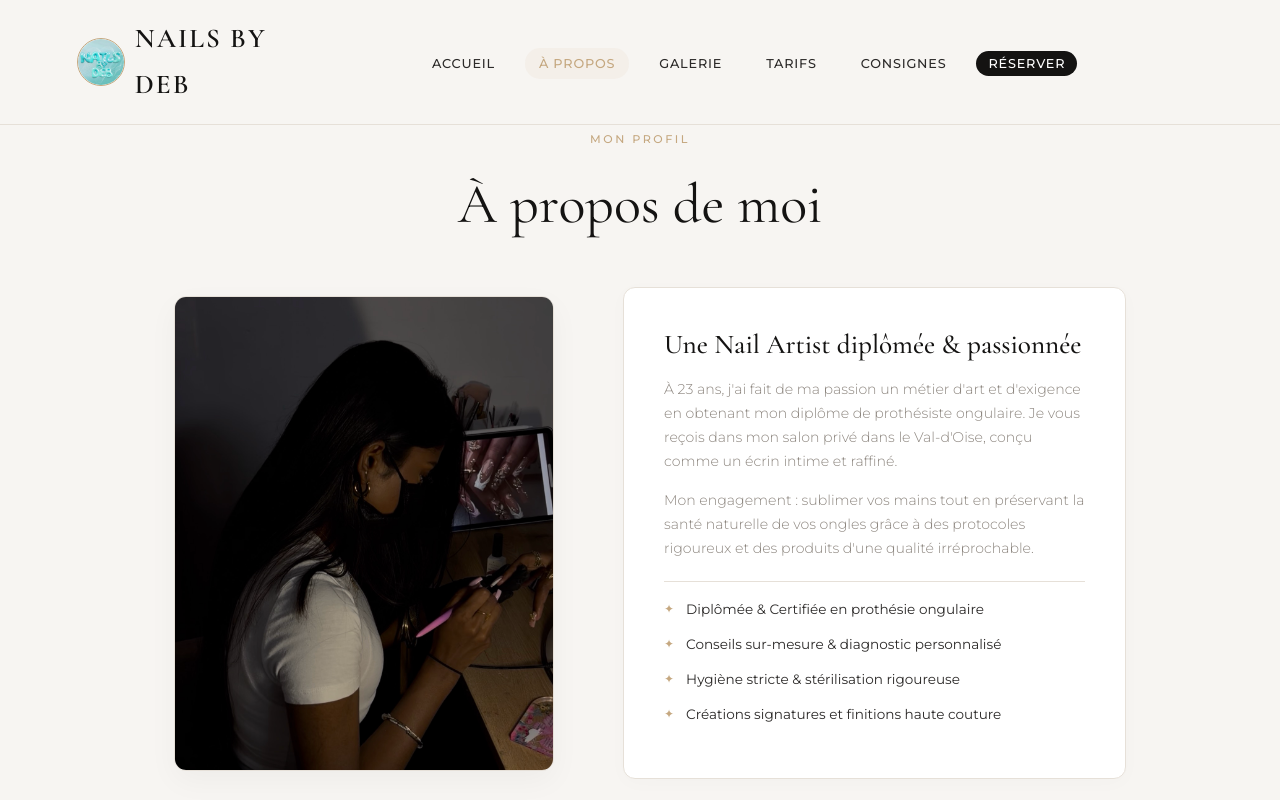
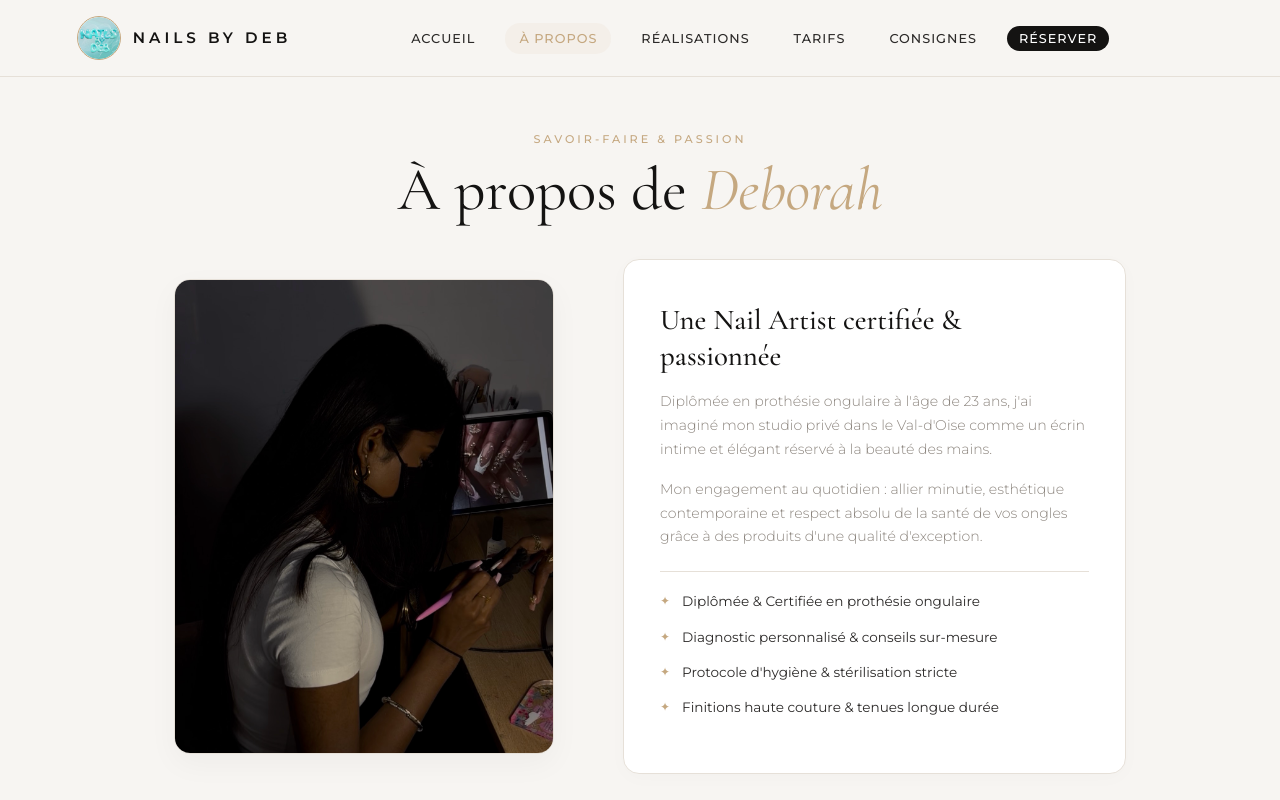
Before and after one commit to jrpsg92/NailsbyDeb, a plain HTML site: page about.html in a window 1280 px wide. Shown: the top 800 px of the page. Drawn offline with nearby package versions, Linux system fonts and the light colour scheme.

Commit message:
Update about.html

```diff
--- a/about.html
+++ b/about.html
@@ -6,7 +6,7 @@
     <title>À propos — Nails by Deb</title>
     <link rel="preconnect" href="https://fonts.googleapis.com">
     <link rel="preconnect" href="https://fonts.gstatic.com" crossorigin>
-    <link href="https://fonts.googleapis.com/css2?family=Cormorant+Garamond:ital,wght@0,400;0,500;0,600;1,400&family=Montserrat:wght@300;400;500;600&display=swap" rel="stylesheet">
+    <link href="https://fonts.googleapis.com/css2?family=Cormorant+Garamond:ital,wght@0,300;0,400;0,500;0,600;1,400&family=Montserrat:wght@300;400;500;600&display=swap" rel="stylesheet">
     <style>
         :root {
             --bg-main: #F7F5F2;
@@ -16,29 +16,26 @@
             --text-main: #2C2A29;
             --text-muted: #8C857E;
             --border: #E6E0D8;
-            --radius: 12px;
+            --radius: 16px;
             --transition: all 0.4s cubic-bezier(0.16, 1, 0.3, 1);
         }
 
         * { box-sizing: border-box; margin: 0; padding: 0; }
         body { background-color: var(--bg-main); color: var(--text-main); font-family: 'Montserrat', sans-serif; line-height: 1.7; -webkit-tap-highlight-color: transparent; overflow-x: hidden; }
 
-        @keyframes fadeUp {
-            from { opacity: 0; transform: translateY(35px); }
-            to { opacity: 1; transform: translateY(0); }
-        }
+        @keyframes fadeUp { from { opacity: 0; transform: translateY(35px); } to { opacity: 1; transform: translateY(0); } }
         .animate-up { animation: fadeUp 0.8s cubic-bezier(0.16, 1, 0.3, 1) forwards; opacity: 0; }
         .delay-1 { animation-delay: 0.1s; }
         .delay-2 { animation-delay: 0.25s; }
 
-        header { position: relative; width: 100%; background: rgba(247, 245, 242, 0.98); border-bottom: 1px solid var(--border); z-index: 1000; padding: 12px 4%; display: flex; flex-direction: column; align-items: center; gap: 10px; }
-        .brand-logo { display: flex; align-items: center; gap: 10px; text-decoration: none; color: var(--accent-dark); }
-        .brand-logo img { width: 38px; height: 38px; border-radius: 50%; object-fit: cover; border: 1px solid var(--accent-gold); }
-        .brand-logo span { font-family: 'Cormorant Garamond', serif; font-size: 1.25rem; letter-spacing: 2px; text-transform: uppercase; font-weight: 600; }
+        header { position: relative; width: 100%; background: rgba(247, 245, 242, 0.98); border-bottom: 1px solid var(--border); z-index: 1000; padding: 14px 4%; display: flex; flex-direction: column; align-items: center; gap: 12px; }
+        .brand-logo { display: flex; align-items: center; gap: 12px; text-decoration: none; color: var(--accent-dark); white-space: nowrap; }
+        .brand-logo img { width: 40px; height: 40px; border-radius: 50%; object-fit: cover; border: 1px solid var(--accent-gold); flex-shrink: 0; }
+        .brand-logo span { font-family: 'Montserrat', sans-serif; font-size: 0.88rem; letter-spacing: 3.5px; text-transform: uppercase; font-weight: 600; color: var(--accent-dark); white-space: nowrap; }
 
         nav { width: 100%; display: flex; justify-content: center; }
         nav ul { display: flex; list-style: none; gap: 4px; justify-content: center; align-items: center; flex-wrap: wrap; padding: 2px 0; }
-        nav a { text-decoration: none; color: var(--text-main); font-size: 0.65rem; font-weight: 500; text-transform: uppercase; letter-spacing: 0.8px; padding: 5px 8px; border-radius: 15px; transition: var(--transition); }
+        nav a { text-decoration: none; color: var(--text-main); font-size: 0.65rem; font-weight: 500; text-transform: uppercase; letter-spacing: 1px; padding: 5px 8px; border-radius: 15px; transition: var(--transition); }
         nav a:hover, nav a.active { color: var(--accent-gold); background: rgba(197, 168, 128, 0.08); }
         .btn-nav { background-color: var(--accent-dark) !important; color: #FFF !important; padding: 5px 12px !important; }
 
@@ -46,15 +43,16 @@
             header { position: fixed; top: 0; left: 0; flex-direction: row; justify-content: space-between; padding: 16px 6%; backdrop-filter: blur(12px); }
             nav ul { gap: 16px; flex-wrap: nowrap; }
             nav a { font-size: 0.8rem; padding: 8px 14px; }
-            .brand-logo img { width: 48px; height: 48px; }
-            .brand-logo span { font-size: 1.7rem; }
+            .brand-logo img { width: 44px; height: 44px; }
+            .brand-logo span { font-size: 0.95rem; letter-spacing: 4px; }
             section { padding-top: 130px !important; }
         }
 
-        section { padding: 40px 5% 50px; max-width: 1100px; margin: 0 auto; }
+        section { padding: 40px 5% 60px; max-width: 1100px; margin: 0 auto; }
         .section-header { text-align: center; margin-bottom: 35px; }
-        .section-header p { color: var(--accent-gold); font-size: 0.7rem; text-transform: uppercase; letter-spacing: 2.5px; margin-bottom: 8px; font-weight: 500; }
-        .section-header h1 { font-family: 'Cormorant Garamond', serif; font-size: clamp(2.1rem, 5vw, 3.5rem); color: var(--accent-dark); font-weight: 400; }
+        .section-header p { color: var(--accent-gold); font-size: 0.7rem; text-transform: uppercase; letter-spacing: 3px; margin-bottom: 8px; font-weight: 500; }
+        .section-header h1 { font-family: 'Cormorant Garamond', serif; font-size: clamp(2.2rem, 5vw, 3.8rem); color: var(--accent-dark); font-weight: 400; line-height: 1.1; }
+        .section-header h1 em { font-style: italic; color: var(--accent-gold); font-weight: 300; }
 
         .about-layout { display: grid; grid-template-columns: 1fr; gap: 30px; align-items: center; }
         @media (min-width: 850px) { .about-layout { grid-template-columns: 1fr 1.2fr; gap: 50px; } }
@@ -63,19 +61,19 @@
         .about-img-box img { width: 100%; height: 100%; object-fit: cover; display: block; transition: transform 0.7s ease; }
         .about-img-box:hover img { transform: scale(1.05); }
 
-        .about-card { background: var(--bg-card); border: 1px solid var(--border); padding: 30px; border-radius: var(--radius); box-shadow: 0 4px 20px rgba(0,0,0,0.02); transition: var(--transition); }
-        .about-card:hover { border-color: var(--accent-gold); transform: translateY(-5px); box-shadow: 0 10px 30px rgba(197, 168, 128, 0.15); }
-        @media (min-width: 600px) { .about-card { padding: 40px; } }
+        .about-card { background: var(--bg-card); border: 1px solid var(--border); padding: 32px 28px; border-radius: var(--radius); box-shadow: 0 4px 20px rgba(0,0,0,0.02); transition: var(--transition); }
+        .about-card:hover { border-color: var(--accent-gold); transform: translateY(-4px); box-shadow: 0 10px 30px rgba(197, 168, 128, 0.15); }
+        @media (min-width: 600px) { .about-card { padding: 42px 36px; } }
 
-        .about-card h3 { font-family: 'Cormorant Garamond', serif; font-size: 1.7rem; margin-bottom: 16px; color: var(--accent-dark); line-height: 1.25; font-weight: 500; }
-        .about-card p { color: var(--text-muted); margin-bottom: 15px; font-size: 0.88rem; font-weight: 300; }
+        .about-card h3 { font-family: 'Cormorant Garamond', serif; font-size: 1.8rem; margin-bottom: 16px; color: var(--accent-dark); line-height: 1.25; font-weight: 500; }
+        .about-card p { color: var(--text-muted); margin-bottom: 16px; font-size: 0.88rem; font-weight: 300; line-height: 1.7; }
 
-        .about-highlights { list-style: none; margin-top: 20px; border-top: 1px solid var(--border); padding-top: 16px; }
+        .about-highlights { list-style: none; margin-top: 22px; border-top: 1px solid var(--border); padding-top: 18px; }
         .about-highlights li { position: relative; padding-left: 22px; margin-bottom: 12px; font-size: 0.85rem; font-weight: 400; color: var(--text-main); transition: var(--transition); }
-        .about-highlights li:hover { color: var(--accent-gold); transform: translateX(5px); }
+        .about-highlights li:hover { color: var(--accent-gold); transform: translateX(4px); }
         .about-highlights li::before { content: "✦"; position: absolute; left: 0; color: var(--accent-gold); font-size: 0.75rem; top: 1px; }
 
-        footer { background-color: var(--accent-dark); color: #FAF8F5; padding: 40px 5% 25px; text-align: center; margin-top: 40px; border-top: 1px solid var(--border); }
+        footer { background-color: var(--accent-dark); color: #FAF8F5; padding: 40px 5% 25px; text-align: center; margin-top: 50px; border-top: 1px solid var(--border); }
         footer h3 { font-family: 'Cormorant Garamond', serif; font-size: 1.6rem; margin-bottom: 6px; letter-spacing: 1px; font-weight: 400; }
         footer p { color: #A8A29E; font-size: 0.78rem; margin-bottom: 20px; font-weight: 300; }
         .social-link { display: inline-block; color: #FFF; text-decoration: none; border: 1px solid rgba(197, 168, 128, 0.5); padding: 8px 20px; border-radius: 30px; font-size: 0.7rem; letter-spacing: 1.8px; text-transform: uppercase; transition: var(--transition); }
@@ -86,13 +84,13 @@
     <header>
         <a href="index.html" class="brand-logo">
             <img src="logo.png" alt="Nails by Deb Logo">
-            <span>Nails by Deb</span>
+            <span>NAILS BY DEB</span>
         </a>
         <nav>
             <ul>
                 <li><a href="index.html">Accueil</a></li>
                 <li><a href="about.html" class="active">À propos</a></li>
-                <li><a href="realisations.html">Galerie</a></li>
+                <li><a href="realisations.html">Réalisations</a></li>
                 <li><a href="tarifs.html">Tarifs</a></li>
                 <li><a href="rules.html">Consignes</a></li>
                 <li><a href="booking.html" class="btn-nav">Réserver</a></li>
@@ -102,22 +100,22 @@
 
     <section>
         <div class="section-header animate-up">
-            <p>Mon Profil</p>
-            <h1>À propos de moi</h1>
+            <p>Savoir-faire & Passion</p>
+            <h1>À propos de <em>Deborah</em></h1>
         </div>
         <div class="about-layout">
             <div class="about-img-box animate-up delay-1">
-                <img src="deborah.jpg" alt="Deborah — Prothésiste Ongulaire">
+                <img src="deborah.jpg" alt="Deborah — Prothésiste Ongulaire" onerror="this.src='https://images.unsplash.com/photo-1570172619644-dfd03ed5d881?q=80&w=600&auto=format&fit=crop';">
             </div>
             <div class="about-card animate-up delay-2">
-                <h3>Une Nail Artist diplômée & passionnée</h3>
-                <p>À 23 ans, j'ai fait de ma passion un métier d'art et d'exigence en obtenant mon diplôme de prothésiste ongulaire. Je vous reçois dans mon salon privé dans le Val-d'Oise, conçu comme un écrin intime et raffiné.</p>
-                <p>Mon engagement : sublimer vos mains tout en préservant la santé naturelle de vos ongles grâce à des protocoles rigoureux et des produits d'une qualité irréprochable.</p>
+                <h3>Une Nail Artist certifiée & passionnée</h3>
+                <p>Diplômée en prothésie ongulaire à l'âge de 23 ans, j'ai imaginé mon studio privé dans le Val-d'Oise comme un écrin intime et élégant réservé à la beauté des mains.</p>
+                <p>Mon engagement au quotidien : allier minutie, esthétique contemporaine et respect absolu de la santé de vos ongles grâce à des produits d'une qualité d'exception.</p>
                 <ul class="about-highlights">
                     <li>Diplômée & Certifiée en prothésie ongulaire</li>
-                    <li>Conseils sur-mesure & diagnostic personnalisé</li>
-                    <li>Hygiène stricte & stérilisation rigoureuse</li>
-                    <li>Créations signatures et finitions haute couture</li>
+                    <li>Diagnostic personnalisé & conseils sur-mesure</li>
+                    <li>Protocole d'hygiène & stérilisation stricte</li>
+                    <li>Finitions haute couture & tenues longue durée</li>
                 </ul>
             </div>
         </div>
```
